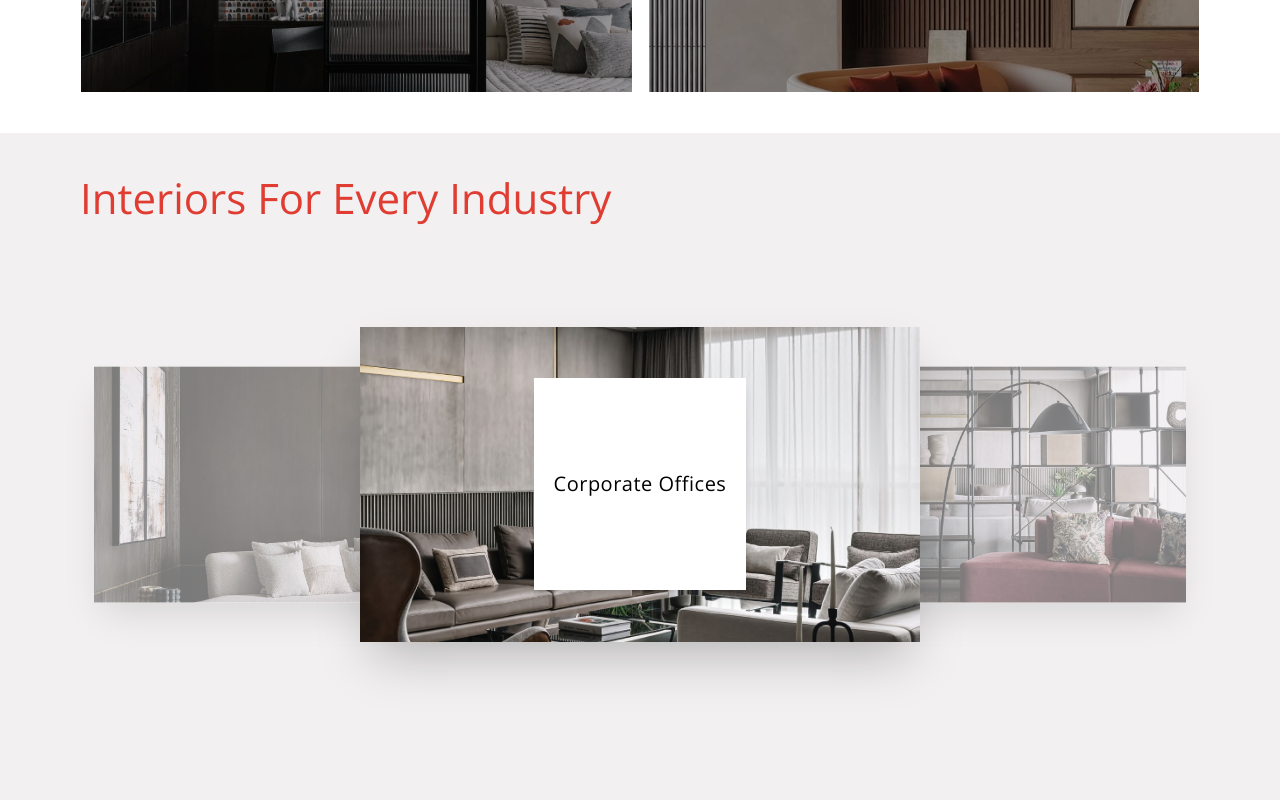
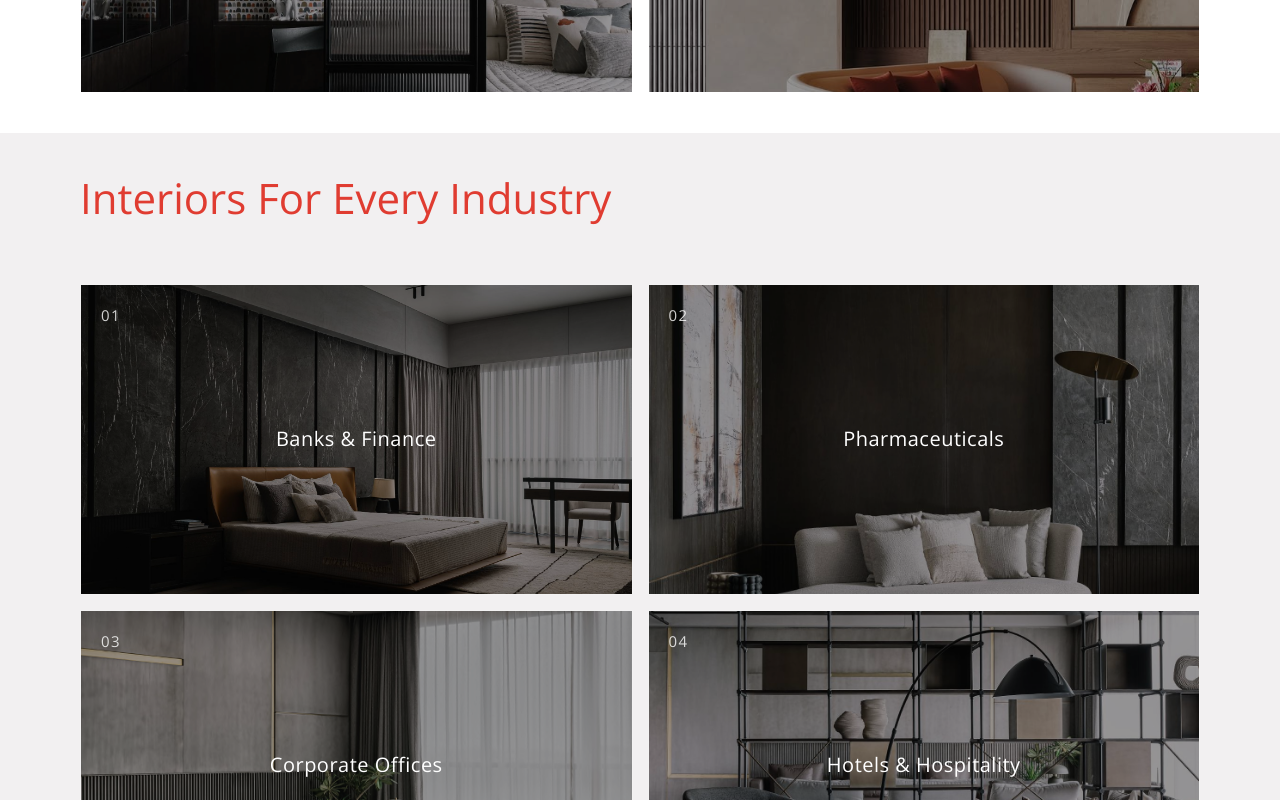
Before and after one commit to rony4543/kbp-interior-projects-amdawad, a React app: page / in a window 1280 px wide. Shown: the part 3340-4140 px from the top of the page. Built offline with nearby package versions, Linux system fonts and the light colour scheme; the HTML template or start-up script is replaced by a standard one.

Commit message:
refactor: replace industries carousel with static grid layout matching capabilities section

```diff
--- a/src/components/IndustriesSection.jsx
+++ b/src/components/IndustriesSection.jsx
@@ -1,35 +1,26 @@
-import React, { useState, useEffect } from 'react';
-import { motion, AnimatePresence } from 'framer-motion';
+import React from 'react';
+import { motion } from 'framer-motion';
 
 const industries = [
-  { id: 1, title: 'Banks & Finance', image: '/bento/STOREYS_Page_01_4K.jpg' },
-  { id: 2, title: 'Pharmaceuticals', image: '/bento/STOREYS_Page_03_4K.jpg' },
-  { id: 3, title: 'Corporate Offices', image: '/bento/STOREYS_Page_05_4K.jpg' },
-  { id: 4, title: 'Hotels & Hospitality', image: '/bento/STOREYS_Page_07_4K.jpg' },
-  { id: 5, title: 'Hospitals & Healthcare', image: '/bento/STOREYS_Page_09_4K.jpg' },
-  { id: 6, title: 'Malls & Residences', image: '/bento/STOREYS_Page_11_4K.jpg' }
+  { id: '01', title: 'Banks & Finance', image: '/bento/STOREYS_Page_01_4K.jpg' },
+  { id: '02', title: 'Pharmaceuticals', image: '/bento/STOREYS_Page_03_4K.jpg' },
+  { id: '03', title: 'Corporate Offices', image: '/bento/STOREYS_Page_05_4K.jpg' },
+  { id: '04', title: 'Hotels & Hospitality', image: '/bento/STOREYS_Page_07_4K.jpg' },
+  { id: '05', title: 'Hospitals & Healthcare', image: '/bento/STOREYS_Page_09_4K.jpg' },
+  { id: '06', title: 'Malls & Residences', image: '/bento/STOREYS_Page_11_4K.jpg' }
 ];
 
 export default function IndustriesSection() {
-  const [activeIndex, setActiveIndex] = useState(0);
-
-  useEffect(() => {
-    const timer = setInterval(() => {
-      setActiveIndex((prev) => (prev + 1) % industries.length);
-    }, 2500); // Wait 2.5s before moving
-    return () => clearInterval(timer);
-  }, []);
-
-  const getOffset = (index) => {
-    let diff = index - activeIndex;
-    if (diff > 3) diff -= industries.length;
-    if (diff < -3) diff += industries.length;
-    return diff;
-  };
-
   return (
-    <section className="w-full px-[2rem] lg:px-[8rem] py-[4rem] overflow-hidden bg-[var(--color-bg-grey)] relative">
-      <div className="w-full mb-12 flex justify-start">
+    <section id="industries" className="w-full px-[2rem] lg:px-[8rem] py-[4rem] overflow-hidden bg-[var(--color-bg-grey)] relative">
+      {/* Heading */}
+      <motion.div
+        initial={{ opacity: 0, x: -50 }}
+        whileInView={{ opacity: 1, x: 0 }}
+        viewport={{ once: true, margin: "-100px" }}
+        transition={{ duration: 0.8, ease: "easeOut" }}
+        className="w-full mb-12 flex justify-start"
+      >
         <h2 style={{
             fontSize: 'clamp(2.8rem, 4vw, 4.2rem)',
             fontWeight: '300',
@@ -40,73 +31,42 @@ export default function IndustriesSection() {
           }}>
           Interiors For Every Industry
         </h2>
-      </div>
+      </motion.div>
 
-      <div className="relative w-full h-[50vw] md:h-[35vw] lg:h-[30vw] min-h-[400px] flex items-center justify-center">
-        {industries.map((item, index) => {
-          const offset = getOffset(index);
-
-          let x = "0%";
-          let scale = 1;
-          let opacity = 1;
-          let zIndex = 10;
-
-          if (offset === 1) {
-            x = "60%";
-            scale = 0.75;
-            opacity = 0.5;
-            zIndex = 5;
-          } else if (offset === -1) {
-            x = "-60%";
-            scale = 0.75;
-            opacity = 0.5;
-            zIndex = 5;
-          } else if (offset !== 0) {
-            x = offset > 0 ? "100%" : "-100%";
-            scale = 0.5;
-            opacity = 0;
-            zIndex = 0;
-          }
-
-          return (
+      <div className="w-full">
+        <div className="grid grid-cols-1 md:grid-cols-2 gap-6">
+          {industries.map((item, index) => (
             <motion.div
               key={item.id}
-              initial={false}
-              animate={{
-                x,
-                scale,
-                opacity,
-                zIndex
-              }}
-              transition={{
-                duration: 0.6,
-                ease: [0.16, 1, 0.3, 1]
-              }}
-              className="absolute w-[85%] md:w-[60%] lg:w-[50%] max-w-[800px] aspect-[4/3] md:aspect-[16/10] lg:aspect-[16/9] overflow-hidden shadow-2xl cursor-pointer"
-              onClick={() => setActiveIndex(index)}
+              initial={{ opacity: 0, y: 50 }}
+              whileInView={{ opacity: 1, y: 0 }}
+              viewport={{ once: true, margin: "-100px" }}
+              transition={{ duration: 0.8, delay: index * 0.15, ease: [0.16, 1, 0.3, 1] }}
+              className="relative w-full aspect-[4/3] md:aspect-[16/10] lg:aspect-[16/9] overflow-hidden group border border-white/10"
             >
               {/* Background Image */}
               <img
                 src={item.image}
                 alt={item.title}
-                className="w-full h-full object-cover"
+                className="absolute inset-0 w-full h-full object-cover transition-transform duration-[1.2s] ease-[0.16,1,0.3,1] group-hover:scale-105"
               />
 
-              {/* Overlay Text Square */}
-              <motion.div
-                animate={{ opacity: offset === 0 ? 1 : 0 }}
-                transition={{ duration: 0.4 }}
-                className="absolute inset-0 flex items-center justify-center pointer-events-none"
-              >
-                <div className="bg-white text-black p-4 md:p-6 lg:p-8 flex items-center justify-center aspect-square shadow-lg">
-                  <h3 className="font-light text-xl md:text-2xl lg:text-3xl text-center tracking-wide">
-                    {item.title}
-                  </h3>
-                </div>
-              </motion.div>
+              {/* Gradient Overlay */}
+              <div className="absolute inset-0 bg-black/40 group-hover:bg-black/30 transition-colors duration-700"></div>
+
+              {/* Content */}
+              <div className="absolute inset-0 p-8 flex flex-col justify-between pointer-events-none">
+                <span className="font-light text-white/80 text-xl md:text-2xl tracking-widest">
+                  {item.id}
+                </span>
+
+                <h3 className="font-light text-white text-4xl md:text-5xl lg:text-5xl text-center tracking-wide leading-snug absolute top-1/2 left-1/2 -translate-x-1/2 -translate-y-1/2 w-full px-6 whitespace-pre-line">
+                  {item.title}
+                </h3>
+              </div>
             </motion.div>
-          );
-        })}
+          ))}
+        </div>
       </div>
     </section>
   );
```
